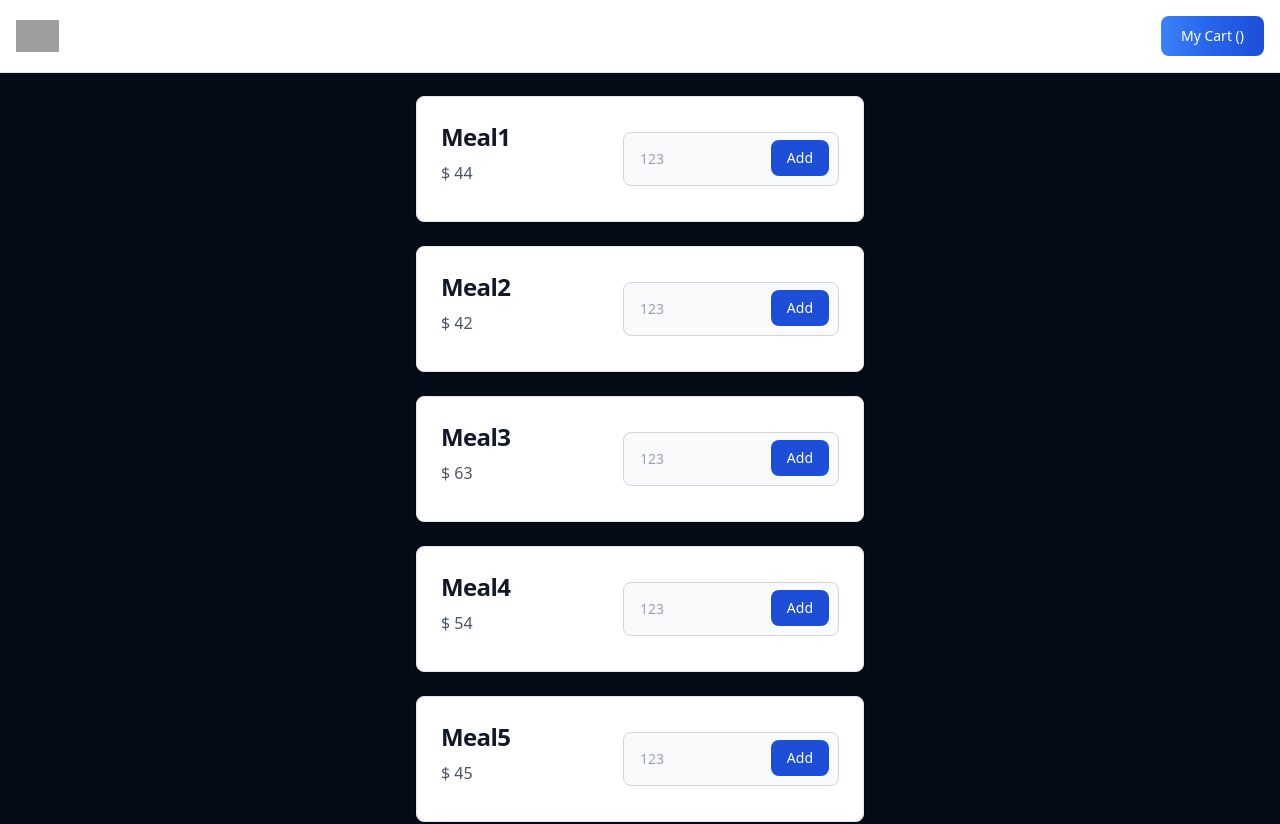
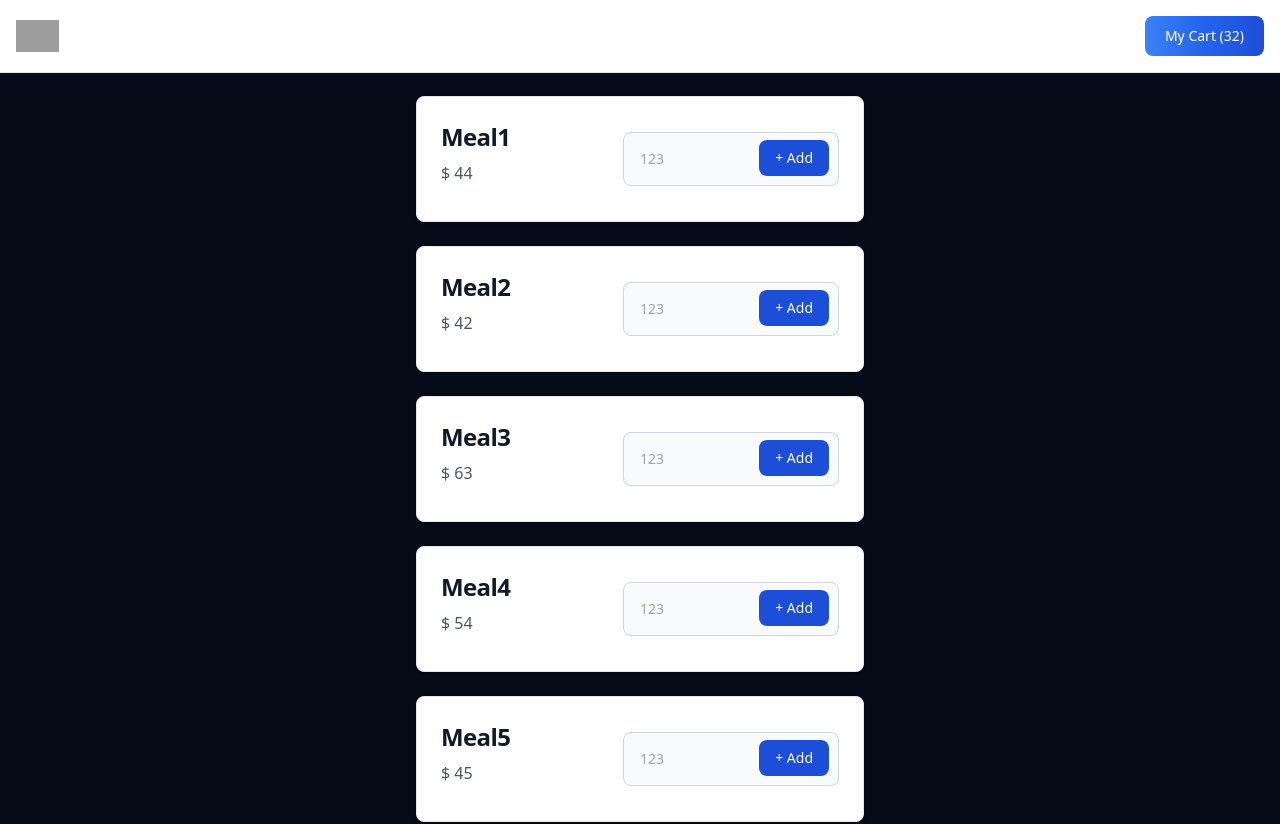
Before and after one commit to gauravsoni97/foodorderappmaxi, a React (Create React App) app: page / in a window 1280 px wide. Shown: the top 824 px of the page. Built offline with nearby package versions, Linux system fonts and the light colour scheme; grey boxes are pictures that could not be loaded.

Commit message:
card component set

```diff
--- a/src/Components/Layout/Header/Header.jsx
+++ b/src/Components/Layout/Header/Header.jsx
@@ -19,7 +19,7 @@ const Header = () => {
           </a>
           <div className="flex md:order-2">
            <BlueButton>
-            My Cart ()
+            My Cart (32)
            </BlueButton>
           </div>
         </div>
--- /dev/null
+++ b/src/Components/Meals/MealCard.jsx
@@ -0,0 +1,35 @@
+import React from "react";
+
+const MealCard = ({ e }) => {
+  return (
+    <>
+      <div class="p-6 bg-white border border-gray-200 rounded-lg shadow dark:bg-gray-800 dark:border-gray-700 max-w-md  mx-auto mb-6 flex items-center">
+        <div className="w-[50%]">
+          <h5 class="mb-2 text-2xl font-bold tracking-tight text-gray-900 dark:text-white ">
+            {e.Name}
+          </h5>
+
+          <h3 class="mb-3 font-medium text-gray-600 dark:text-gray-400">
+            $ {e.Price}
+          </h3>
+        </div>
+
+        <div class="relative">
+          <input
+            type="number"
+            class="block w-full p-4  text-sm text-gray-900 border border-gray-300 rounded-lg bg-gray-50 focus:ring-blue-500 focus:border-blue-500 dark:bg-gray-700 dark:border-gray-600 dark:placeholder-gray-400 dark:text-white dark:focus:ring-blue-500 dark:focus:border-blue-500"
+            placeholder="123"
+          />
+          <button
+            type="submit"
+            class="text-white absolute right-2.5 bottom-2.5 bg-blue-700 hover:bg-blue-800 focus:ring-4 focus:outline-none focus:ring-blue-300 font-medium rounded-lg text-sm px-4 py-2 dark:bg-blue-600 dark:hover:bg-blue-700 dark:focus:ring-blue-800"
+          >
+            + Add
+          </button>
+        </div>
+      </div>
+    </>
+  );
+};
+
+export default MealCard;
--- a/src/Components/Meals/Meals.jsx
+++ b/src/Components/Meals/Meals.jsx
@@ -1,5 +1,6 @@
 import React, { useEffect } from "react";
 import { MealsListData } from "./MealsListData";
+import MealCard from "./MealCard";
 
 const Meals = () => {
   return (
@@ -7,34 +8,7 @@ const Meals = () => {
       {MealsListData.map((e) => {
         return (
           <>
-            <div class="p-6 bg-white border border-gray-200 rounded-lg shadow dark:bg-gray-800 dark:border-gray-700 max-w-md  mx-auto mb-6 flex items-center">
-                <div className="w-[50%]">
-              <h5 class="mb-2 text-2xl font-bold tracking-tight text-gray-900 dark:text-white ">
-                {e.Name}
-              </h5>
-
-
-
-              <h3 class="mb-3 font-medium text-gray-600 dark:text-gray-400">
-                $ {e.Price}
-              </h3>
-              </div>
-
-
-              <div class="relative">
-                <input
-                  type="number"
-                  class="block w-full p-4  text-sm text-gray-900 border border-gray-300 rounded-lg bg-gray-50 focus:ring-blue-500 focus:border-blue-500 dark:bg-gray-700 dark:border-gray-600 dark:placeholder-gray-400 dark:text-white dark:focus:ring-blue-500 dark:focus:border-blue-500"
-                  placeholder="123"
-                />
-                <button
-                  type="submit"
-                  class="text-white absolute right-2.5 bottom-2.5 bg-blue-700 hover:bg-blue-800 focus:ring-4 focus:outline-none focus:ring-blue-300 font-medium rounded-lg text-sm px-4 py-2 dark:bg-blue-600 dark:hover:bg-blue-700 dark:focus:ring-blue-800"
-                >
-                  Add
-                </button>
-              </div>
-            </div>
+            <MealCard e={e} />
           </>
         );
       })}
```
